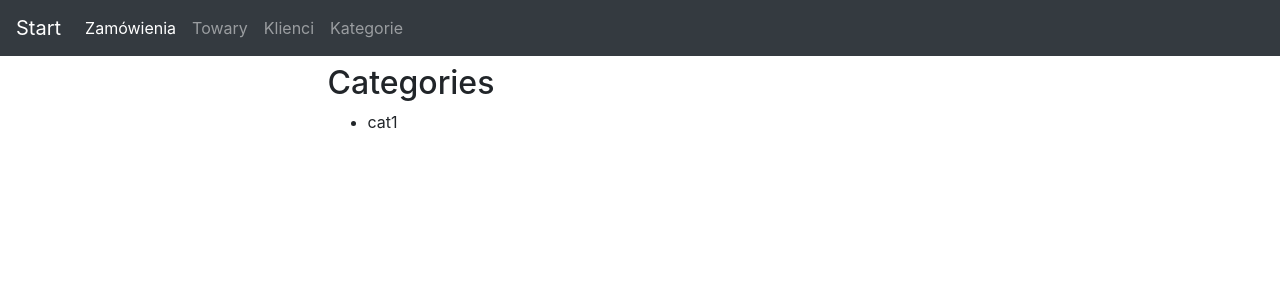
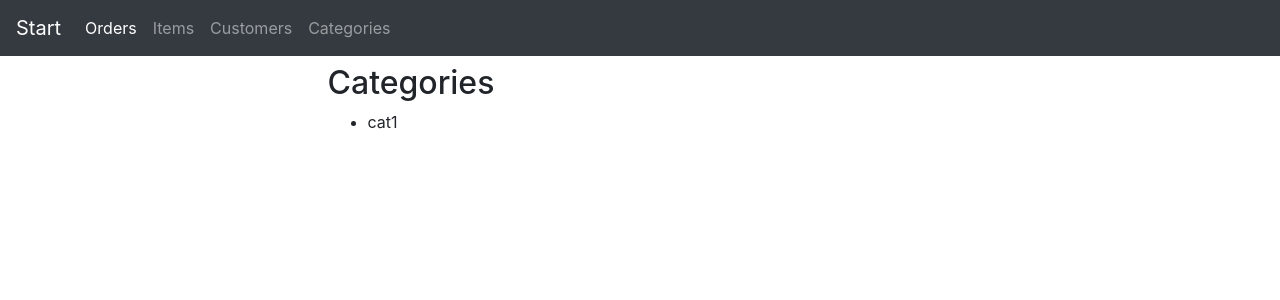
Before and after one commit to KamilKulerz/order_management, a Django app: page /categories/ in a window 1280 px wide. Shown: the top 300 px of the page. Run offline with Django 3.2, Linux system fonts and the light colour scheme; data comes from the database, SQL or seed files in the repository; some libraries are stand-ins or nearby versions.

Commit message:
change to english

```diff
--- a/templates/navbar.html
+++ b/templates/navbar.html
@@ -7,16 +7,16 @@
     <div class="collapse navbar-collapse" id="navbarTogglerDemo03">
       <ul class="navbar-nav mr-auto mt-2 mt-lg-0">
          <li class="nav-item active">
-          <a class="nav-link" href="{% url 'orders_app:orders' %}">Zamówienia <span class="sr-only">(current)</span></a>
+          <a class="nav-link" href="{% url 'orders_app:orders' %}">Orders <span class="sr-only">(current)</span></a>
         </li>
         <li class="nav-item">
-          <a class="nav-link" href="{% url 'orders_app:items' %}">Towary</a>
+          <a class="nav-link" href="{% url 'orders_app:items' %}">Items</a>
         </li>
         <li class="nav-item">
-          <a class="nav-link" href="{% url 'orders_app:customers' %}">Klienci</a>
+          <a class="nav-link" href="{% url 'orders_app:customers' %}">Customers</a>
         </li>
         <li class="nav-item">
-          <a class="nav-link" href="{% url 'orders_app:categories' %}">Kategorie</a>
+          <a class="nav-link" href="{% url 'orders_app:categories' %}">Categories</a>
         </li>
       </ul>
     </div>
```
